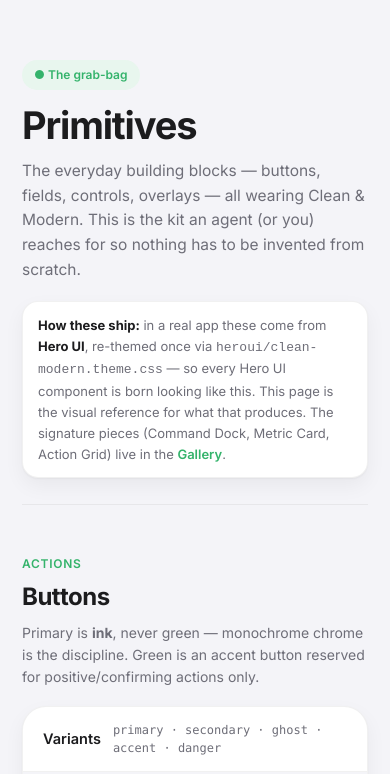
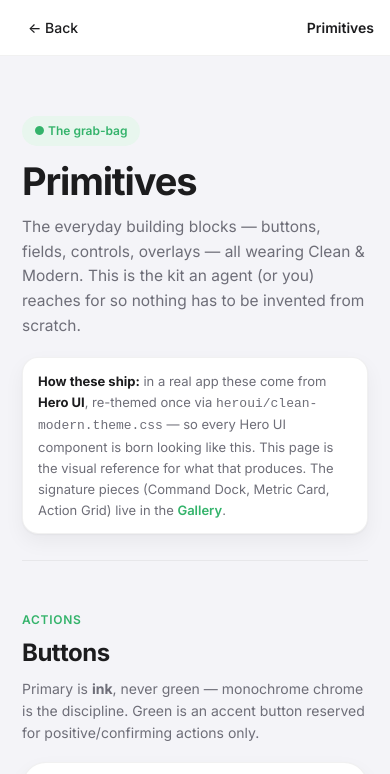
Before and after one commit to ScaleWithEzra/Design-specs-, a plain HTML site: page primitives.html in a window 390 px wide. Shown: the top 774 px of the page. Drawn offline with Linux system fonts and the light colour scheme.

Commit message:
Add files via upload

```diff
--- a/primitives.html
+++ b/primitives.html
@@ -296,10 +296,21 @@
 .empty .btn{margin-top:16px;}
 
 @media (max-width:880px){.side{display:none;}.main{padding:0 22px 120px;}}
+
+@media (max-width:880px) {
+  [style*="position:fixed"][style*="top:0"] { display: flex !important; }
+  .main { padding-top: 56px; }
+}
 </style>
 </head>
 <body>
 <div class="layout">
+  <!-- MOBILE HEADER -->
+  <div style="display:none;position:fixed;top:0;left:0;right:0;height:56px;background:var(--surface);border-bottom:1px solid var(--border);align-items:center;padding:0 16px;gap:8px;z-index:1000">
+    <a href="../../index.html" style="flex:none;display:inline-flex;align-items:center;gap:6px;font-size:14px;font-weight:500;color:var(--text);text-decoration:none;transition:color .2s var(--ease);padding:8px 12px;border-radius:var(--r-sm);margin-right:auto" onmouseover="this.style.background='var(--surface-hover)'" onmouseout="this.style.background='transparent'">← Back</a>
+    <span style="font-size:14px;font-weight:600;color:var(--text)">Primitives</span>
+  </div>
+
 
   <!-- SIDEBAR -->
   <aside class="side">
@@ -308,6 +319,7 @@
       <a href="gallery.html">Gallery</a>
       <a class="on" href="primitives.html">Primitives</a>
     </div>
+    <a href="../../index.html" style="display:inline-flex;align-items:center;gap:7px;margin:14px 0 4px;font-size:12.5px;color:var(--muted);text-decoration:none;transition:color .2s;font-weight:500" onmouseover="this.style.color='var(--text)'" onmouseout="this.style.color='var(--muted)'">← The Library</a>
     <div class="navlbl">Actions</div>
     <a class="navlink active" href="#buttons"><span class="dot"></span>Buttons</a>
     <div class="navlbl">Forms</div>
```
Also changed, not shown: gallery.html (+18 -0 lines).
